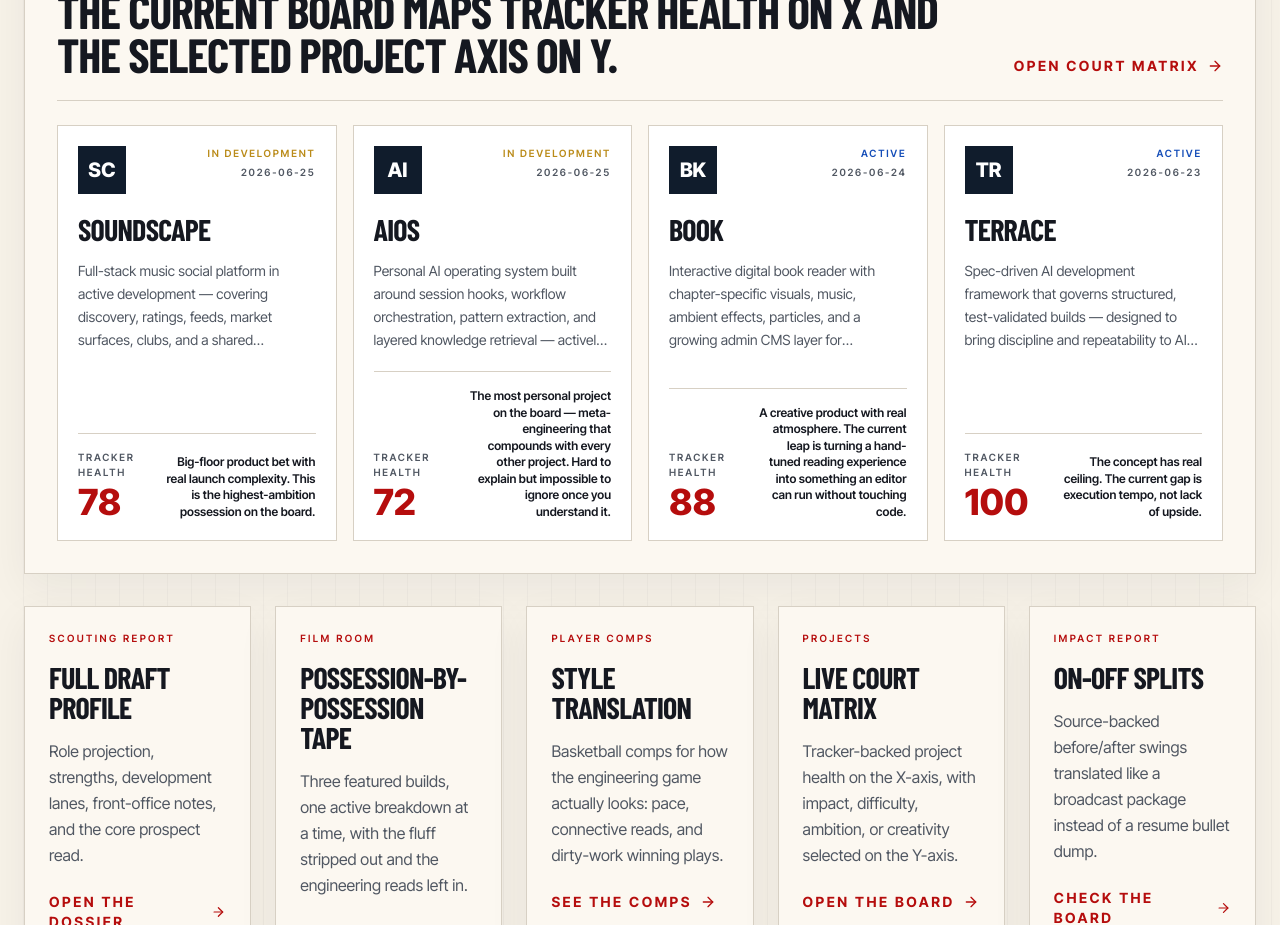
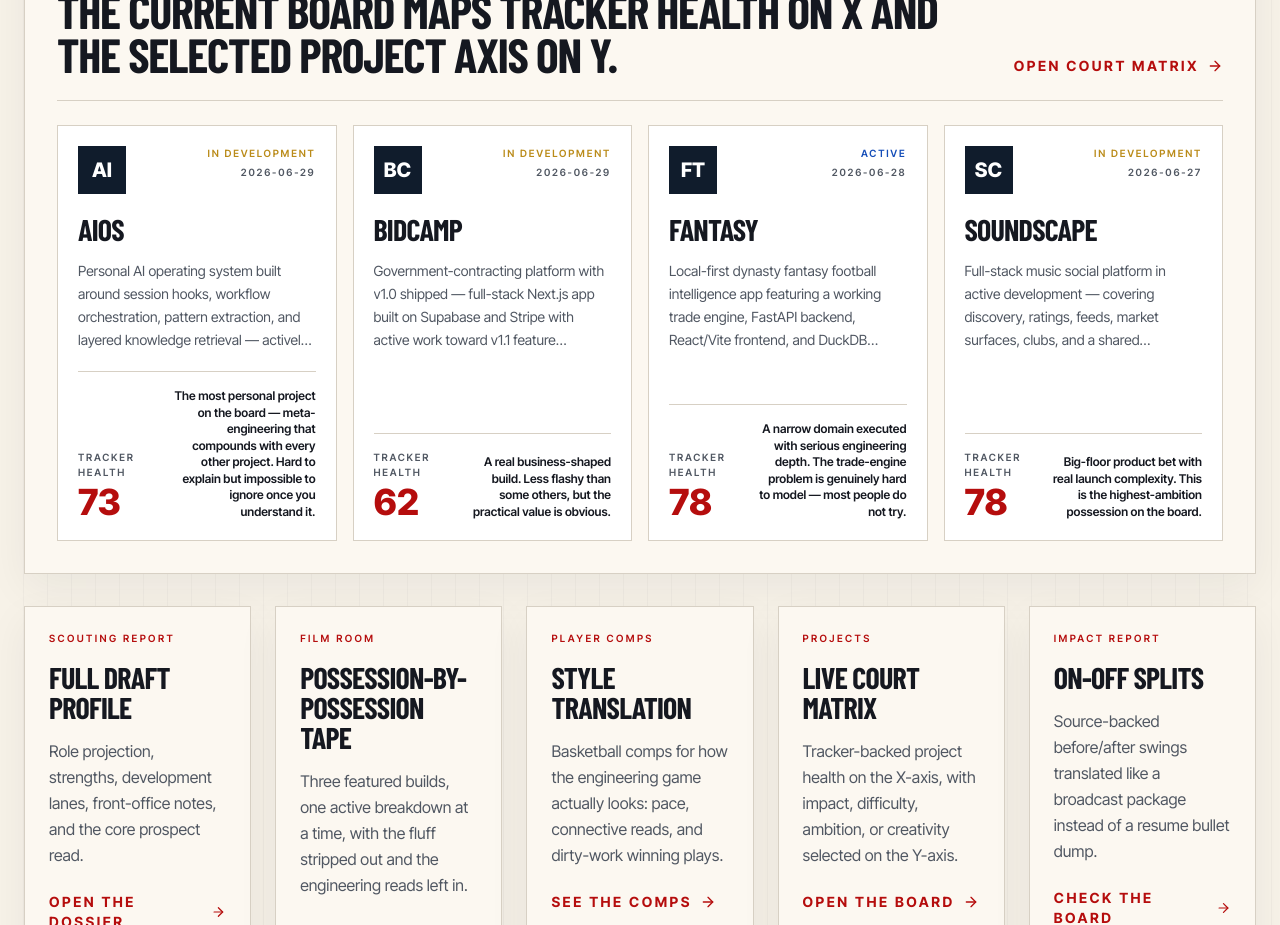
Before and after one commit to jakyeamos/portfolio, a React (Vite) app: page / in a window 1280 px wide. Shown: the part 2680-3605 px from the top of the page. Built offline with nearby package versions, Linux system fonts and the light colour scheme; a web font is replaced by a local one.

Commit message:
Sync weekly portfolio tracker

```diff
--- a/src/content/currentProjects.ts
+++ b/src/content/currentProjects.ts
@@ -48,10 +48,10 @@
     summary:
       'Full-stack music social platform in active development — covering discovery, ratings, feeds, market surfaces, clubs, and a shared web/mobile codebase in a TypeScript monorepo.',
     trackerComment:
-      'Close the Phase 116 artifact trail, then continue Phase 117 provider credentials, Phase 82 hosted rollout evidence, or Phase 119 mobile/TestFlight launch blockers.',
+      'Provide Expo/EAS auth (`eas login` or `EXPO_TOKEN`), rerun the Phase 119 simulator smoke with unsandboxed CoreSimulatorService access, then create the iOS preview build.',
     trackerStatus: 'needs_attention',
     trackerScore: 78,
-    lastUpdated: '2026-06-25',
+    lastUpdated: '2026-06-27',
     tags: ['music', 'social', 'monorepo', 'tRPC', 'Prisma'],
     grades: { impact: 9, difficulty: 9, ambition: 10, creativity: 8 },
     scoutTake:
@@ -64,10 +64,10 @@
     summary:
       'Personal AI operating system built around session hooks, workflow orchestration, pattern extraction, and layered knowledge retrieval — actively used as the backbone of daily engineering operations.',
     trackerComment:
-      'Use the smoke-verified `aios tmcp review-plan` workflow on the full Soundscape visual-polish evidence set, then triage the remaining Ruff format/check and BasedPyright baseline failures.',
+      'Review Codex session meta-learning proposals from the next rollout ingest and decide whether the review CLI should expose accept/reject operations for the proposal JSONL queue.',
     trackerStatus: 'needs_attention',
-    trackerScore: 72,
-    lastUpdated: '2026-06-25',
+    trackerScore: 73,
+    lastUpdated: '2026-06-29',
     tags: ['Python', 'shell', 'SQLite', 'automation', 'AI-tooling'],
     grades: { impact: 8, difficulty: 7, ambition: 9, creativity: 9 },
     scoutTake:
@@ -96,10 +96,10 @@
     summary:
       'Government-contracting platform with v1.0 shipped — full-stack Next.js app built on Supabase and Stripe with active work toward v1.1 feature expansion.',
     trackerComment:
-      'Push chore/pre-cr-aios-hooks for review, then merge after branch review.',
-    trackerStatus: 'on_track',
-    trackerScore: 82,
-    lastUpdated: '2026-06-23',
+      'Review and push codex/port-vercel-runtime-work; after deploy, apply migration 193 and verify dashboard snapshots plus the five-run OpenGov GitHub Actions cycle.',
+    trackerStatus: 'needs_attention',
+    trackerScore: 62,
+    lastUpdated: '2026-06-29',
     tags: ['GovCon', 'Next.js', 'Supabase', 'Stripe', 'government'],
     grades: { impact: 8, difficulty: 7, ambition: 8, creativity: 7 },
     scoutTake:
@@ -129,10 +129,10 @@
     summary:
       'Local-first dynasty fantasy football intelligence app featuring a working trade engine, FastAPI backend, React/Vite frontend, and DuckDB persistence — with multi-team scoring in active development.',
     trackerComment:
-      'Plan the next trade-engine phase around multi-team trade scoring while keeping the Phase 21 opportunity feed and restored counterparty player picker stable.',
+      'Load curated dense player metrics such as YPRR, route participation, snap share, and first-read share through the new player metadata CSV import path.',
     trackerStatus: 'on_track',
     trackerScore: 78,
-    lastUpdated: '2026-06-13',
+    lastUpdated: '2026-06-28',
     tags: ['fantasy-football', 'FastAPI', 'React', 'DuckDB', 'dynasty'],
     grades: { impact: 6, difficulty: 7, ambition: 7, creativity: 8 },
     scoutTake:
@@ -193,10 +193,10 @@
     summary:
       'Interactive digital book reader with chapter-specific visuals, music, ambient effects, particles, and a growing admin CMS layer for nontechnical chapter editing and soundtrack cue management.',
     trackerComment:
-      'Deploy the Render blueprint with production `ADMIN_EMAIL` and `ADMIN_PASSWORD`, point the live domain at the Node service, and run `BOOK_SMOKE_BASE_URL=... pnpm run platform:fullstack-smoke` against the deployed service.',
+      'Deploy the Render blueprint with production `ADMIN_EMAIL` and `ADMIN_PASSWORD`, point the live domain at the Node service, and run `BOOK_SMOKE_BASE_URL=... pnpm run platform:deployed-acceptance` against the deployed service.',
     trackerStatus: 'on_track',
     trackerScore: 88,
-    lastUpdated: '2026-06-24',
+    lastUpdated: '2026-06-25',
     tags: ['interactive-book', 'admin-CMS', 'audio', 'TypeScript', 'publishing'],
     grades: { impact: 6, difficulty: 7, ambition: 7, creativity: 9 },
     scoutTake:
```
